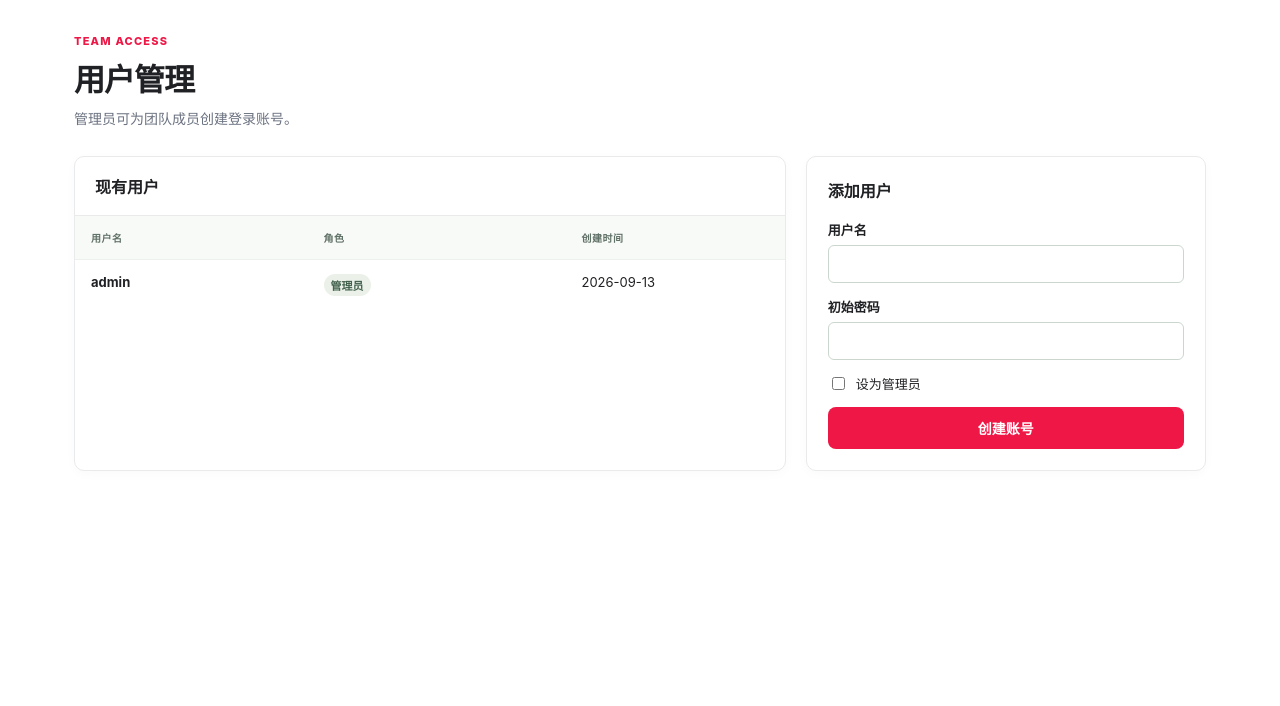
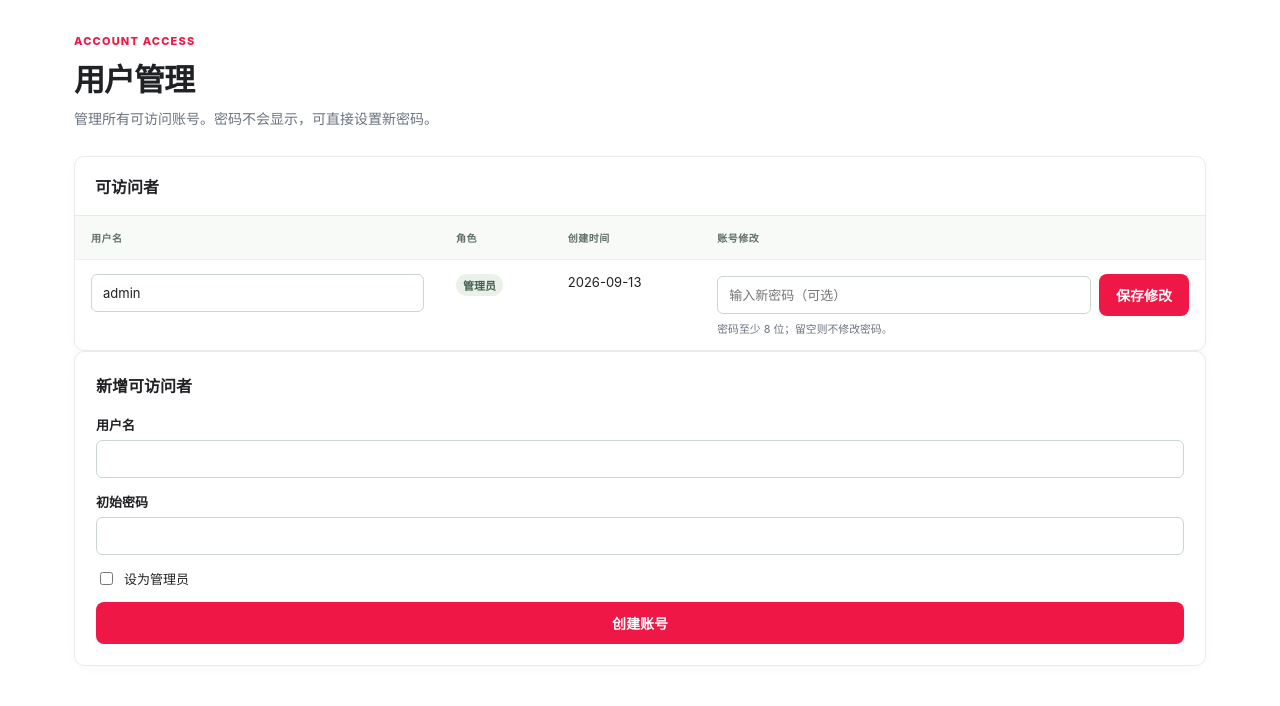
Before and after one commit to JingXuStella/Finance-SLA, a Flask app: page /users in a window 1280 px wide. Shown: the part 66-772 px from the top of the page. Before the commit the page ends 537 px from the top, so only its background shows below. Run offline with Flask 3, Linux system fonts and the light colour scheme; the visitor is signed in with stand-in values (Sample User, id 1); data comes from the database, SQL or seed files in the repository.

Commit message:
Add account controls and payment attachments

```diff
--- a/app.py
+++ b/app.py
@@ -1,11 +1,13 @@
 import os
+import uuid
 from io import BytesIO
 from datetime import date, datetime
 from decimal import Decimal
-from flask import Flask, flash, redirect, render_template, request, session, url_for, send_file
+from flask import Flask, flash, redirect, render_template, request, session, url_for, send_file, send_from_directory
 from flask_sqlalchemy import SQLAlchemy
 from sqlalchemy import inspect, text
 from werkzeug.security import check_password_hash, generate_password_hash
+from werkzeug.utils import secure_filename
 from openpyxl import Workbook
 from openpyxl.styles import Font, PatternFill
 from reportlab.lib import colors
@@ -17,7 +19,7 @@ from reportlab.platypus import SimpleDocTemplate, Paragraph, Spacer, Table, Tabl
 
 app = Flask(__name__)
 url = os.getenv("DATABASE_URL", "sqlite:///finance.db").replace("postgres://", "postgresql://", 1)
-app.config.update(SECRET_KEY=os.getenv("SECRET_KEY", "change-this-before-production"), SQLALCHEMY_DATABASE_URI=url, SQLALCHEMY_TRACK_MODIFICATIONS=False)
+app.config.update(SECRET_KEY=os.getenv("SECRET_KEY", "change-this-before-production"), SQLALCHEMY_DATABASE_URI=url, SQLALCHEMY_TRACK_MODIFICATIONS=False, UPLOAD_FOLDER=os.getenv("UPLOAD_FOLDER", os.path.join(app.root_path,"instance","uploads")), MAX_CONTENT_LENGTH=20*1024*1024)
 db = SQLAlchemy(app)
 TYPES = {"主合同收入":"contract", "VO变更款项收入":"contract", "分包支出":"subcontract", "其他支出":"other"}
 STATUSES = ["未开票", "部分开票", "已开票", "已收款"]
@@ -37,6 +39,9 @@ class Project(db.Model):
   t["profit"]=t["contract"]-t["subcontract"]-t["other"]; return t
 class LedgerEntry(db.Model):
  id=db.Column(db.Integer,primary_key=True); project_id=db.Column(db.Integer,db.ForeignKey("project.id"),index=True,nullable=False); payment_type=db.Column(db.String(40),nullable=False); category=db.Column(db.String(20),nullable=False); amount=db.Column(db.Numeric(14,2),default=0); currency=db.Column(db.String(8),default="CNY"); receipt_status=db.Column(db.String(30),default="未收款"); received_amount=db.Column(db.Numeric(14,2),default=0); invoice_amount=db.Column(db.Numeric(14,2),default=0); invoice_status=db.Column(db.String(30),default="未开票"); payment_date=db.Column(db.Date,default=date.today); notes=db.Column(db.Text,default="")
+ attachments=db.relationship("Attachment",backref="entry",cascade="all, delete-orphan",lazy="select")
+class Attachment(db.Model):
+ id=db.Column(db.Integer,primary_key=True); entry_id=db.Column(db.Integer,db.ForeignKey("ledger_entry.id"),nullable=False,index=True); original_name=db.Column(db.String(255),nullable=False); stored_name=db.Column(db.String(255),nullable=False,unique=True); uploaded_at=db.Column(db.DateTime,default=datetime.utcnow,nullable=False)
 
 def me(): return db.session.get(User,session["user_id"]) if session.get("user_id") else None
 def login_required(f):
@@ -153,20 +158,50 @@ def save_entry(e,p):
 @login_required
 def entry_delete(entry_id):
  e=db.get_or_404(LedgerEntry,entry_id);p=e.project_id;db.session.delete(e);db.session.commit();return redirect(url_for("project_detail",project_id=p))
+@app.route("/entries/<int:entry_id>/attachments",methods=["POST"])
+@login_required
+def attachment_upload(entry_id):
+ e=db.get_or_404(LedgerEntry,entry_id);f=request.files.get("attachment"); allowed={"jpg","jpeg","png","gif","webp","pdf","xlsx","xls","doc","docx","csv","txt"}
+ if not f or not f.filename: flash("请选择要上传的附件。","danger")
+ elif "." not in f.filename or f.filename.rsplit(".",1)[1].lower() not in allowed: flash("不支持该文件格式。","danger")
+ else:
+  original=secure_filename(f.filename) or "attachment"; stored=f"{uuid.uuid4().hex}_{original}";os.makedirs(app.config["UPLOAD_FOLDER"],exist_ok=True);f.save(os.path.join(app.config["UPLOAD_FOLDER"],stored));db.session.add(Attachment(entry=e,original_name=original,stored_name=stored));db.session.commit();flash("附件已上传。","success")
+ return redirect(url_for("project_detail",project_id=e.project_id))
+@app.route("/attachments/<int:attachment_id>/download")
+@login_required
+def attachment_download(attachment_id):
+ a=db.get_or_404(Attachment,attachment_id);return send_from_directory(app.config["UPLOAD_FOLDER"],a.stored_name,as_attachment=True,download_name=a.original_name)
 
 @app.route("/users",methods=["GET","POST"])
-@admin_required
 def users():
- if request.method=="POST":
+ if not me(): return redirect(url_for("login"))
+ if request.method=="POST" and me().is_admin:
   name,pw=request.form.get("username",""),request.form.get("password","")
   if len(name)<2 or len(pw)<8: flash("用户名至少 2 位，密码至少 8 位。","danger")
   elif User.query.filter_by(username=name).first(): flash("该用户名已经存在。","danger")
   else:
    u=User(username=name,is_admin=request.form.get("is_admin")=="on");u.set_password(pw);db.session.add(u);db.session.commit();return redirect(url_for("users"))
- return render_template("users.html",users=User.query.order_by(User.created_at.desc()).all())
+ return render_template("users.html",users=User.query.order_by(User.created_at.desc()).all() if me().is_admin else [me()])
+
+@app.route("/users/<int:user_id>/update",methods=["POST"])
+@login_required
+def user_update(user_id):
+ target=db.get_or_404(User,user_id)
+ if not me().is_admin and target.id != me().id:
+  flash("你只能修改自己的账号。","danger");return redirect(url_for("users"))
+ name=request.form.get("username","").strip(); password=request.form.get("password","")
+ if len(name)<2: flash("用户名至少 2 位。","danger")
+ elif User.query.filter(User.username==name,User.id!=target.id).first(): flash("该用户名已经存在。","danger")
+ elif password and len(password)<8: flash("新密码至少 8 位。","danger")
+ else:
+  target.username=name
+  if password: target.set_password(password)
+  db.session.commit(); flash("账号信息已更新。","success")
+ return redirect(url_for("users"))
 
 def initialize():
  db.create_all()
+ os.makedirs(app.config["UPLOAD_FOLDER"],exist_ok=True)
  # Add columns for deployments originally created before detailed receipt tracking.
  columns={c['name'] for c in inspect(db.engine).get_columns('ledger_entry')}
  with db.engine.begin() as conn:
--- a/render.yaml
+++ b/render.yaml
@@ -4,6 +4,10 @@ services:
     runtime: python
     buildCommand: pip install -r requirements.txt
     startCommand: gunicorn app:app
+    disk:
+      name: finance-ledger-files
+      mountPath: /var/data
+      sizeGB: 1
     envVars:
       - key: PYTHON_VERSION
         value: 3.13.4
@@ -17,6 +21,8 @@ services:
         fromDatabase:
           name: finance-ledger-db
           property: connectionString
+      - key: UPLOAD_FOLDER
+        value: /var/data/uploads
 databases:
   - name: finance-ledger-db
     databaseName: finance_ledger
--- /dev/null
+++ b/static/account.css
@@ -0,0 +1 @@
+.account-actions{display:flex;gap:8px;align-items:center}.account-actions input{min-width:210px}@media(max-width:700px){.account-actions{flex-direction:column;align-items:stretch}.account-actions input{min-width:0}}
--- /dev/null
+++ b/static/attachments.css
@@ -0,0 +1 @@
+.attachments{min-width:170px}.attachments>a{display:block;color:#ef1746;text-decoration:none;overflow-wrap:anywhere;margin-bottom:5px}.attachments form{display:flex;flex-direction:column;gap:6px}.attachments input[type=file]{font-size:11px;padding:5px}.upload-btn{padding:6px 8px;font-size:12px}@media(max-width:700px){.attachments{min-width:140px}}
--- a/templates/base.html
+++ b/templates/base.html
@@ -7,10 +7,12 @@
   <link rel="stylesheet" href="{{ url_for('static', filename='theme.css') }}">
   <link rel="stylesheet" href="{{ url_for('static', filename='detail-dialog.css') }}">
   <link rel="stylesheet" href="{{ url_for('static', filename='export.css') }}">
+  <link rel="stylesheet" href="{{ url_for('static', filename='account.css') }}">
+  <link rel="stylesheet" href="{{ url_for('static', filename='attachments.css') }}">
 </head>
 <body>
 {% if current_user %}
-<header><a class="brand" href="{{ url_for('dashboard') }}">账本 · 财务管理</a><nav><span>{{ current_user.username }}{% if current_user.is_admin %} · 管理员{% endif %}</span>{% if current_user.is_admin %}<a href="{{ url_for('users') }}">用户管理</a>{% endif %}<a href="{{ url_for('logout') }}">退出</a></nav></header>
+<header><a class="brand" href="{{ url_for('dashboard') }}">账本 · 财务管理</a><nav><span>{{ current_user.username }}{% if current_user.is_admin %} · 管理员{% endif %}</span><a href="{{ url_for('users') }}">用户管理</a><a href="{{ url_for('logout') }}">退出</a></nav></header>
 {% endif %}
 <main class="container">
   {% with messages = get_flashed_messages(with_categories=true) %}{% for category, message in messages %}<div class="flash {{ category }}">{{ message }}</div>{% endfor %}{% endwith %}
--- a/templates/users.html
+++ b/templates/users.html
@@ -1 +1 @@
-{% extends 'base.html' %}{% block content %}<div class="page-head"><div><div class="eyebrow">TEAM ACCESS</div><h1>用户管理</h1><p>管理员可为团队成员创建登录账号。</p></div></div><div class="two-cols"><section class="table-card"><div class="table-title"><h2>现有用户</h2></div><table><thead><tr><th>用户名</th><th>角色</th><th>创建时间</th><th></th></tr></thead><tbody>{% for u in users %}<tr><td><b>{{ u.username }}</b></td><td>{% if u.is_admin %}<span class="tag">管理员</span>{% else %}普通成员{% endif %}</td><td>{{ u.created_at.strftime('%Y-%m-%d') }}</td><td>{% if u.id != current_user.id %}<form class="inline" method="post" action="{{ url_for('user_toggle', user_id=u.id) }}"><button class="text-link">{{ '取消管理员' if u.is_admin else '设为管理员' }}</button></form>{% endif %}</td></tr>{% endfor %}</tbody></table></section><section class="table-card add-user"><h2>添加用户</h2><form method="post"><label>用户名<input name="username" required></label><label>初始密码<input name="password" type="password" minlength="8" required></label><label class="checkbox"><input type="checkbox" name="is_admin"> 设为管理员</label><button>创建账号</button></form></section></div>{% endblock %}
+{% extends 'base.html' %}{% block content %}<div class="page-head"><div><div class="eyebrow">ACCOUNT ACCESS</div><h1>用户管理</h1><p>{% if current_user.is_admin %}管理所有可访问账号。密码不会显示，可直接设置新密码。{% else %}在此修改你的用户名或设置新密码。{% endif %}</p></div></div><section class="table-card"><div class="table-title"><h2>{% if current_user.is_admin %}可访问者{% else %}我的账号{% endif %}</h2></div><div class="table-scroll"><table><thead><tr><th>用户名</th>{% if current_user.is_admin %}<th>角色</th><th>创建时间</th>{% endif %}<th>账号修改</th></tr></thead><tbody>{% for u in users %}<tr><form method="post" action="{{ url_for('user_update',user_id=u.id) }}"><td><input name="username" value="{{ u.username }}" required></td>{% if current_user.is_admin %}<td>{% if u.is_admin %}<span class="tag">管理员</span>{% else %}普通用户{% endif %}</td><td>{{ u.created_at.strftime('%Y-%m-%d') }}</td>{% endif %}<td><div class="account-actions"><input name="password" type="password" minlength="8" placeholder="输入新密码（可选）"><button>保存修改</button></div><small>密码至少 8 位；留空则不修改密码。</small></td></form></tr>{% endfor %}</tbody></table></div></section>{% if current_user.is_admin %}<section class="table-card add-user"><h2>新增可访问者</h2><form method="post"><label>用户名<input name="username" required></label><label>初始密码<input name="password" type="password" minlength="8" required></label><label class="checkbox"><input type="checkbox" name="is_admin"> 设为管理员</label><button>创建账号</button></form></section>{% endif %}{% endblock %}
```
Also changed, not shown: templates/project_detail.html (+1 -1 lines).
